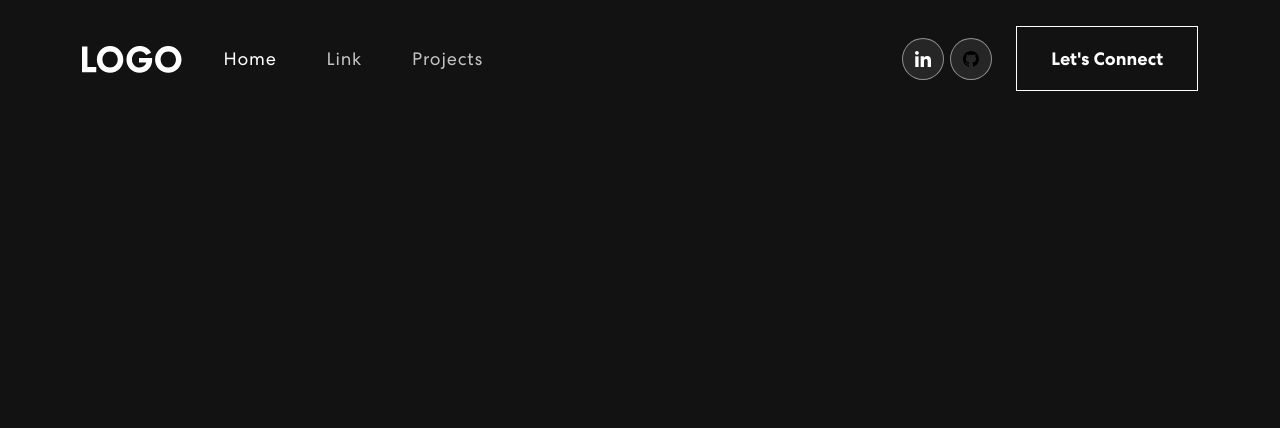
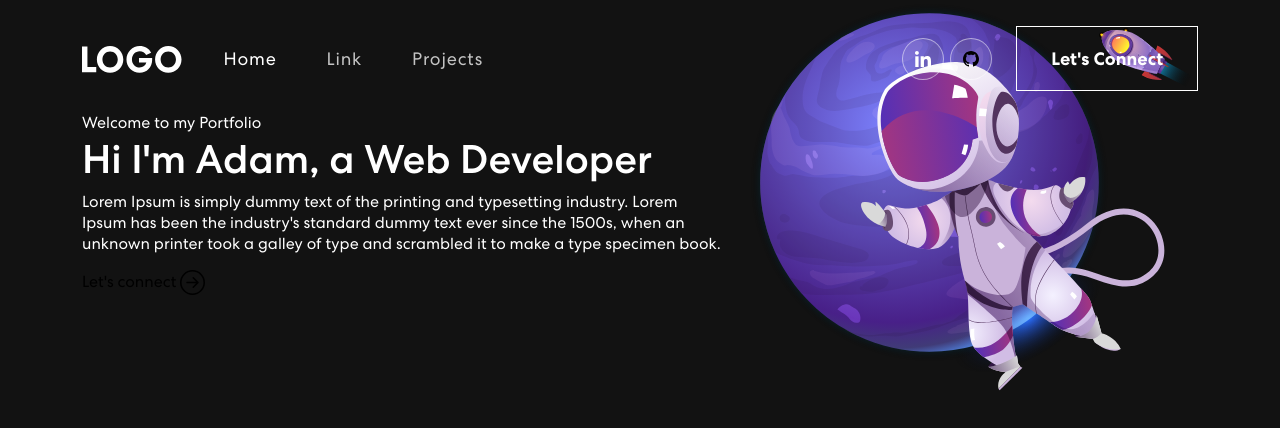
Before and after one commit to adam-alfraih/adam-alfraih, a React (Create React App) app: page / in a window 1280 px wide. Shown: the top 428 px of the page. Built offline with nearby package versions, Linux system fonts and the light colour scheme.

Commit message:
create banner with animations

```diff
--- a/src/App.js
+++ b/src/App.js
@@ -1,12 +1,14 @@
 import logo from './logo.svg';
 import './App.css';
 import  { NavBar } from './Components/NavBar';
+import { Banner } from './Components/Banner';
 import 'bootstrap/dist/css/bootstrap.min.css';
 
 function App() {
   return (
     <div className="App">
     <NavBar />
+    <Banner />
     </div>
   );
 }
--- /dev/null
+++ b/src/Components/Banner.js
@@ -0,0 +1,59 @@
+import { useState, useEffect } from "react";
+import { Container, Row, Col } from "react-bootstrap";
+import { ArrowRightCircle } from 'react-bootstrap-icons';
+import headerImg from "../assets/img/header-img.svg";
+
+export const Banner = () => {
+    const [loopNum, setLoopNum] = useState(0);
+    const [isDeleting, setIsDeleting] = useState(false);
+    const toRotate = [ "Web Developer", "Frontend Developer", "Fullstack Developer" ];
+    const [text, setText] = useState('');
+    const [delta, setDelta] = useState(300 - Math.random() * 100);
+    const period = 2000;
+
+    useEffect(() => {
+        let ticker = setInterval(() => {
+            tick();
+        },delta)
+
+        return () => { clearInterval(ticker)};
+    }, [text])
+
+    const tick = () => {
+        let i = loopNum % toRotate.length;
+        let fullText = toRotate[i];
+        let updatedText = isDeleting ? fullText.substring(0, text.length -1) : fullText.substring(0, text.length + 1)
+
+        setText(updatedText);
+
+        if (isDeleting) {
+            setDelta(prevDelta => prevDelta /2)
+        }
+
+        if (!isDeleting && updatedText === fullText) {
+            setIsDeleting(true);
+            setDelta(period);
+        } else if(isDeleting && updatedText === '') {
+            setIsDeleting(false);
+            setLoopNum(loopNum +1);
+            setDelta(500);
+        }
+    };
+    return (
+    <section className="banner" id="home">
+        <Container>
+            <Row className="align-items-center">
+                <Col xs={12} md={6} xl={7}>
+                <span className="tagline">Welcome to my Portfolio</span>
+                <h1>{`Hi I'm Adam, a `} <span className="wrap">{text}</span></h1>
+                <p>Lorem Ipsum is simply dummy text of the printing and typesetting industry. Lorem Ipsum has been the industry's standard dummy text ever since the 1500s, when an unknown printer took a galley of type and scrambled it to make a type specimen book.</p>
+                <button onClick={() => console.log('connect')}>Let's connect <ArrowRightCircle size={25}/></button>
+                </Col>
+                <Col xs={12} md={6} xl={5}>
+                <img src={headerImg} alt="Header Img" />
+                </Col>
+            </Row>
+        </Container>
+    </section>
+    )
+}
```
Also changed, not shown: src/App.css (line endings or trailing spaces).
